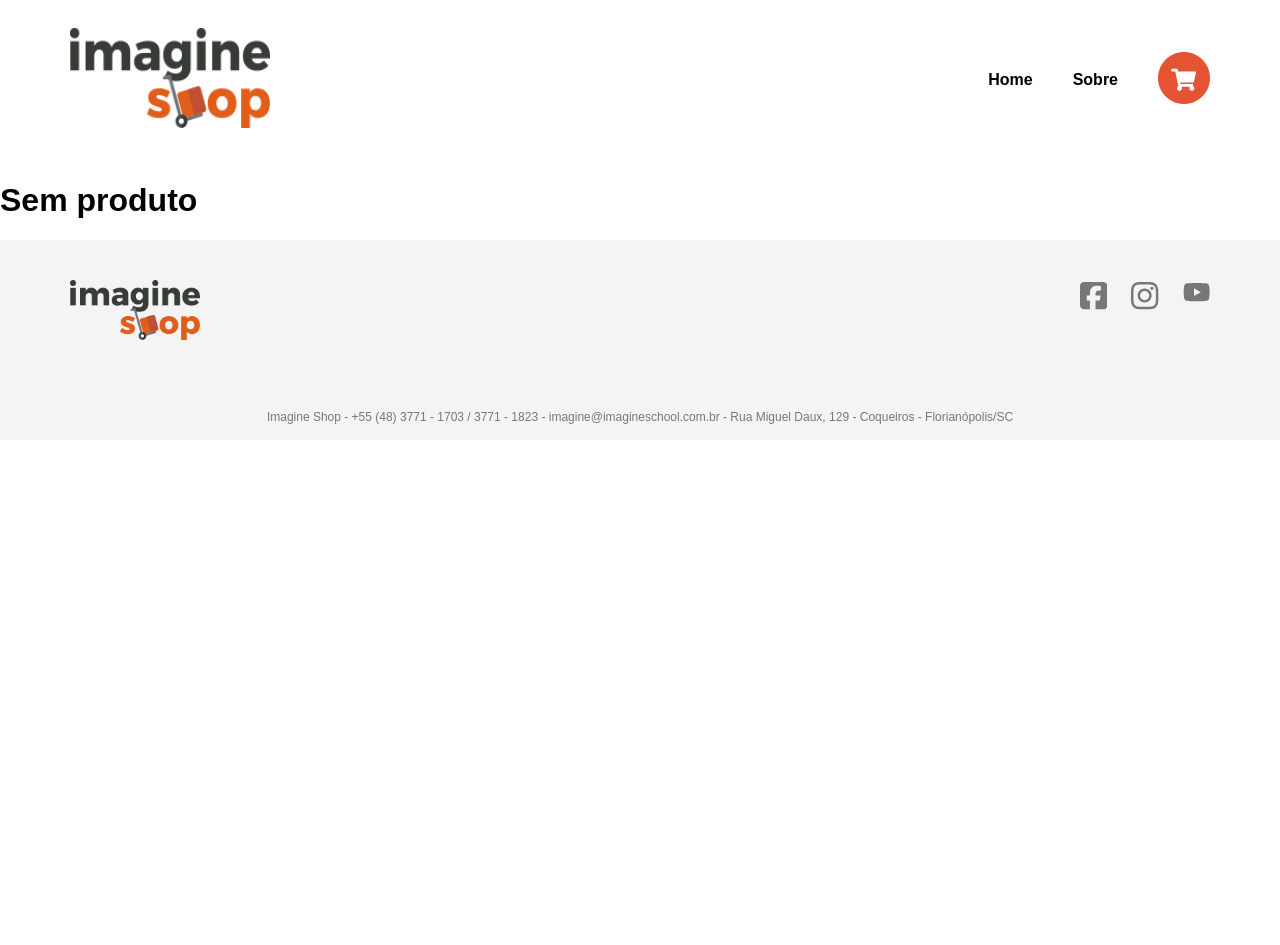
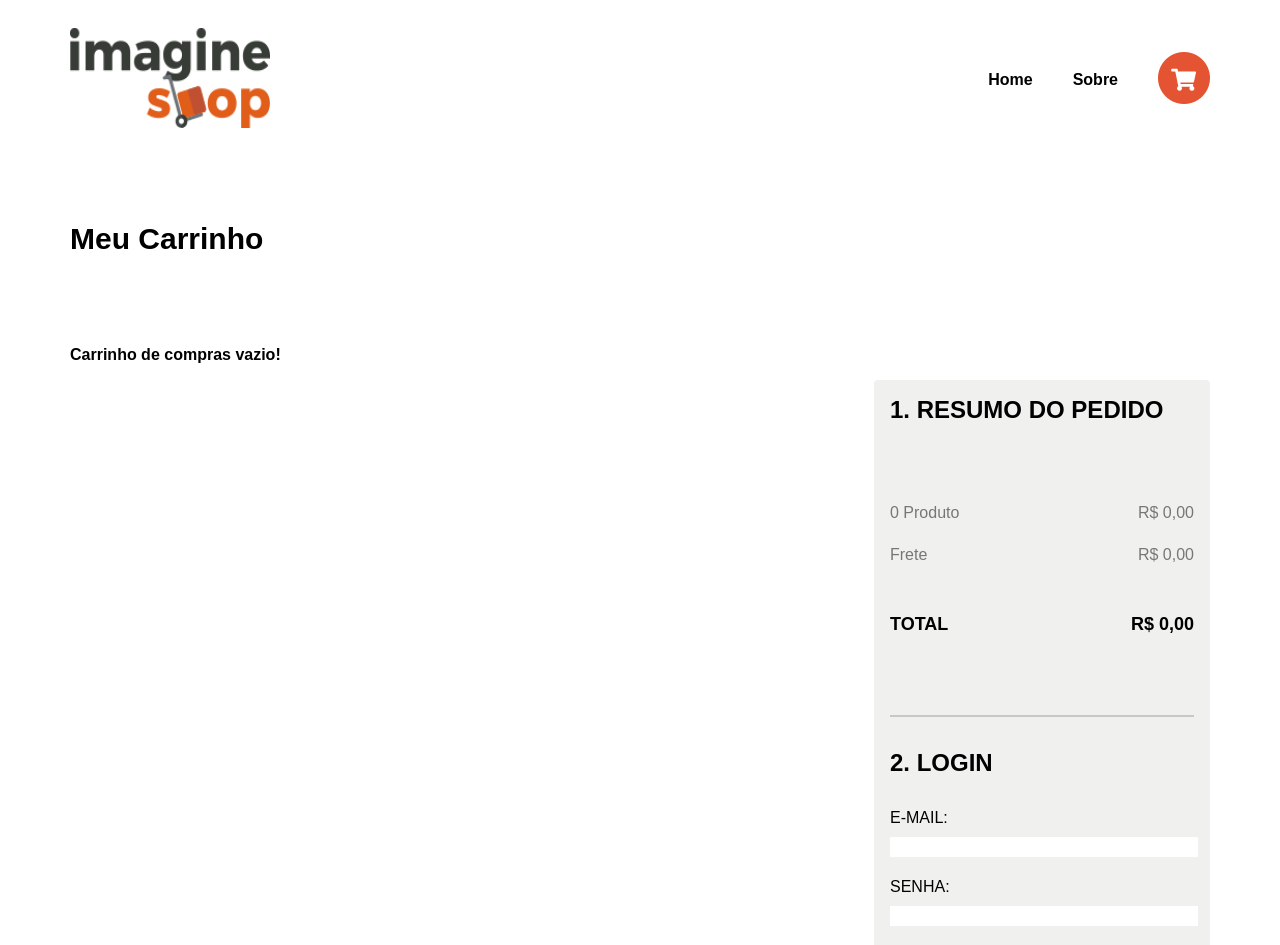
Before and after one commit to Ranayke/imagineshop-app, a Next.js app: page /shopping-cart in a window 1280 px wide. Shown: the top 945 px of the page. Before the commit the page ends 800 px from the top, so only its background shows below. Built offline with nearby package versions, Linux system fonts and the light colour scheme.

Commit message:
Updated shopping cart page whn its empty

```diff
--- a/src/pages/shopping-cart/index.tsx
+++ b/src/pages/shopping-cart/index.tsx
@@ -232,7 +232,54 @@ export default function ShoppingCart() {
         <link rel="icon" href="/favicon.ico" />
       </Head>
 
-      <h1>Sem produto</h1>
+      <Main>
+        <Title>Meu Carrinho</Title>
+        <SubTitle>Carrinho de compras vazio!</SubTitle>
+        <ShoppingCartContainer>
+          <ShoppingCartProducts></ShoppingCartProducts>
+
+          <section>
+            <ShoppingCartPayment>
+              <PaymentTitle>1. Resumo do pedido</PaymentTitle>
+              <PaymentValue>
+                <span>
+                  {products.length} {pluralOrSingular(products.length)}{" "}
+                </span>{" "}
+                <span>{getTotalProducts()}</span>
+              </PaymentValue>
+              <PaymentShipping>
+                <span>Frete </span> <span>R$ 0,00</span>
+              </PaymentShipping>
+              <PaymentTotal>
+                <span>Total </span> <span>R$ 0,00</span>
+              </PaymentTotal>
+              <Separator />
+              <LoginTitle>2. Login</LoginTitle>
+              <InputGroup>
+                <span>E-MAIL:</span>
+                <input
+                  readOnly
+                  type="text"
+                  value={email || ""}
+                  onChange={(e) => setEmail(e.currentTarget.value)}
+                />
+              </InputGroup>
+              <InputGroup>
+                <span>SENHA:</span>
+                <input
+                  readOnly
+                  type="password"
+                  value={password || ""}
+                  onChange={(e) => setPassword(e.currentTarget.value)}
+                />
+              </InputGroup>
+              <Button type="submit" onClick={handleSubmit}>
+                Continuar
+              </Button>
+            </ShoppingCartPayment>
+          </section>
+        </ShoppingCartContainer>
+      </Main>
     </>
   );
 }
```
